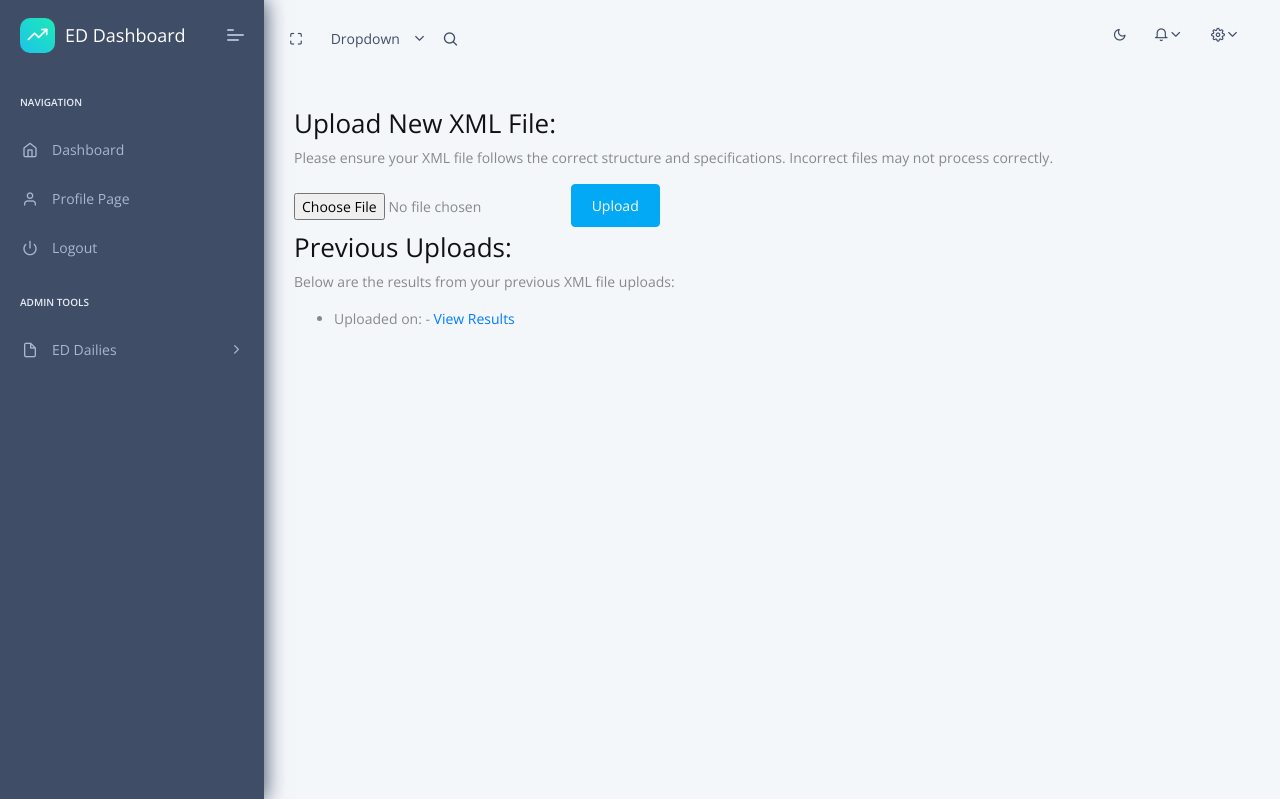
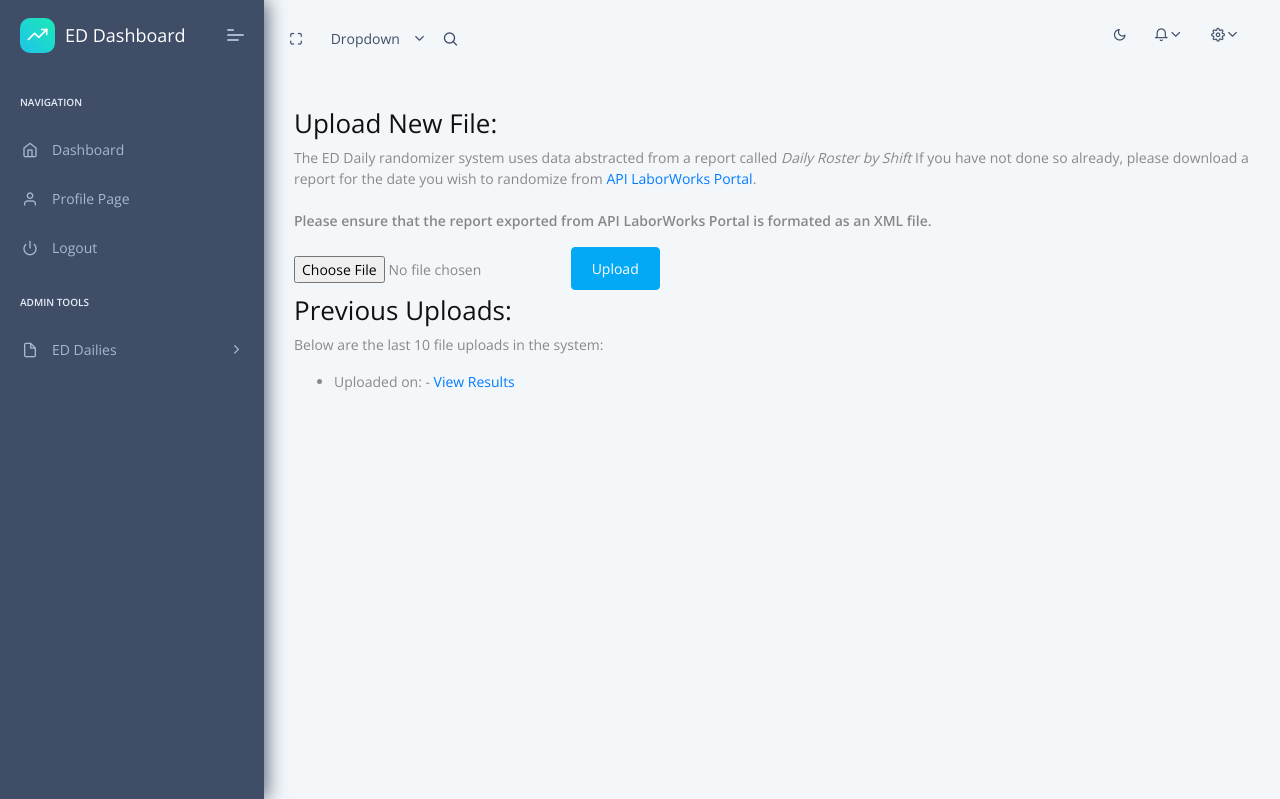
Before and after one commit to le-gonzo/shift_scheduler, a Flask app: template app/blueprints/schedule/templates/upload.html.j2 in a window 1280 px wide. Shown: the top 799 px of the page. Run offline with Flask 2, Linux system fonts and the light colour scheme; the template is opened without the code that fills it, so the values that code supplies are empty; some libraries are stand-ins or nearby versions.

Commit message:
refined upload templates

```diff
--- a/app/blueprints/schedule/templates/confirm_upload.html.j2
+++ b/app/blueprints/schedule/templates/confirm_upload.html.j2
@@ -29,13 +29,13 @@
                         {% endwith %}
 
                         <!-- Confirm Upload Section -->
-                        <h3>Warning: Duplicate Date Detected</h3>
-                        <p>Records for the date <strong>{{ date }}</strong> already exist in the database.</p>
+                        <h3>Warning: Duplicate Records Detected</h3>
+                        <p>Records for the date <strong>{{ date }}</strong> already exist in the database. Overwriting will reset all Daily Assignments. Are you sure you want to proceed?</p>
                         <p>Would you like to overwrite existing records with the new data?</p>
                         <form action="{{ url_for('schedule.confirm_upload') }}" method="POST">
                             <input type="hidden" name="date" value="{{ date }}">
                             <input type="hidden" name="file_path" value="{{ file_path }}">
-                            <input type="submit" class="btn btn-danger" name="decision" value="yes" onclick="return confirm('Are you sure you want to overwrite existing records?');" /> Overwrite
+                            <input type="submit" class="btn btn-danger" name="decision" value="yes" onclick="return confirm('Are you SURE you are sure? This action cannot be undone.');" /> Overwrite
                             <input type="submit" class="btn btn-default" name="decision" value="no" /> Cancel
                             <input type="hidden" name="csrf_token" value="{{ csrf_token() }}"/>
                         </form>
--- a/app/blueprints/schedule/templates/upload.html.j2
+++ b/app/blueprints/schedule/templates/upload.html.j2
@@ -1,6 +1,6 @@
 {% extends "layouts/dashboard_base.html" %}
 
-{% block title %} Upload XML {% endblock %}
+{% block title %} Upload New File {% endblock %}
 
 <!-- Specific CSS goes HERE -->
 {% block stylesheets %}
@@ -28,8 +28,15 @@
                         {% endif %}
                     {% endwith %}
                         <!-- Upload Section -->
-                        <h3>Upload New XML File:</h3>
-                        <p>Please ensure your XML file follows the correct structure and specifications. Incorrect files may not process correctly.</p>
+                        <h3>Upload New File:</h3>
+                        <p>The ED Daily randomizer system uses data abstracted from a report called <i>Daily Roster by Shift</i>
+                        If you have not done so already, please download a report for the date you wish to randomize from
+                        <!-- rel="noopener noreferrer prevents tabnabbing, probably not needed but better safe than sorry -->
+                        <a href="https://api-web.hs.uci.edu/LaborWorkx/Login.aspx" target="_blank" rel="noopener noreferrer">
+                        API LaborWorks Portal</a>.
+                        <br><br>
+                        <b>Please ensure that the report exported from API LaborWorks Portal is formated as an XML file.</b>
+                        </p>
                         <form action="{{ url_for('schedule.upload') }}" method="POST" enctype="multipart/form-data">
                             <input type="file" name="file" accept=".xml">
                             <input type="submit" class="btn btn-primary" value="Upload">
@@ -38,7 +45,7 @@
 
                         <!-- Previous Uploads Section -->
                         <h3>Previous Uploads:</h3>
-                        <p>Below are the results from your previous XML file uploads:</p>
+                        <p>Below are the last 10 file uploads in the system:</p>
                         <!-- List previous uploads. Assuming you'll pass a list of previous uploads to the template. -->
                         <ul>
                         {#% for upload in previous_uploads %#}
```
